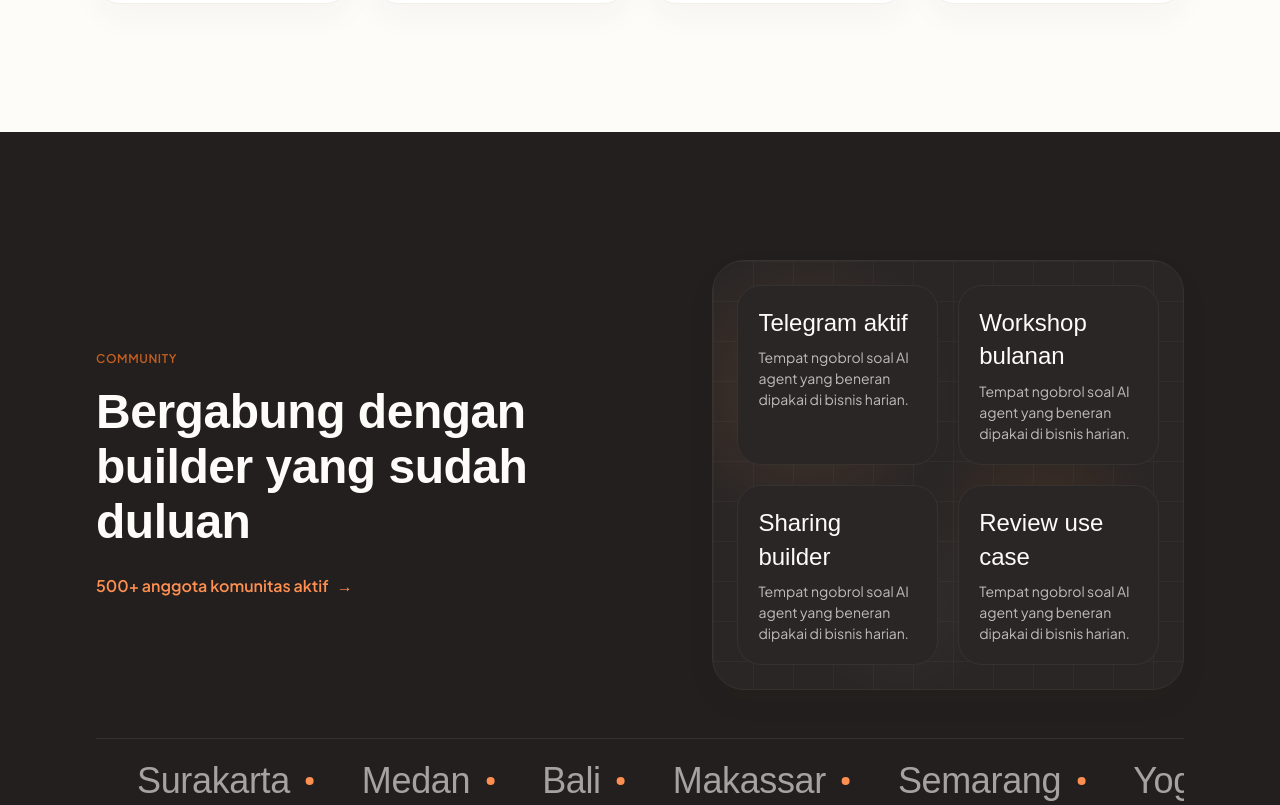
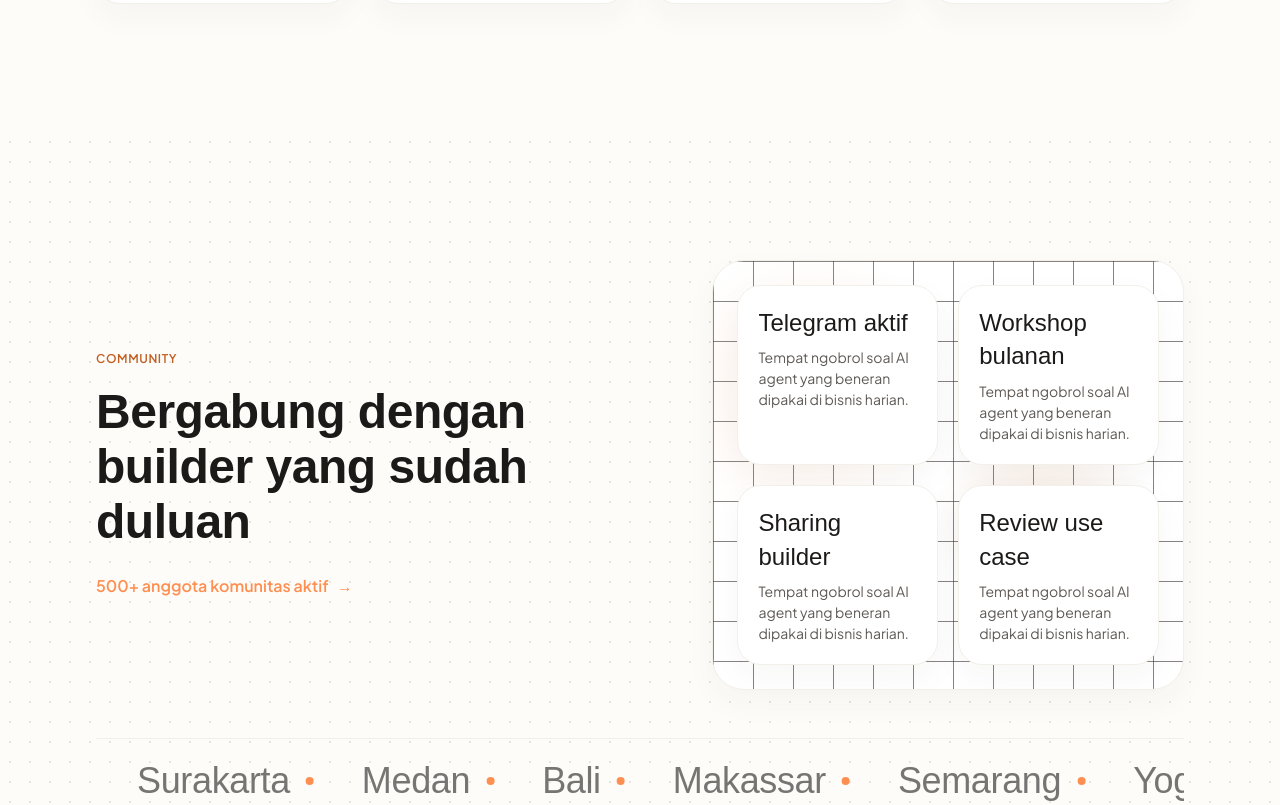
Before and after one commit to lucacadalora/community.clawnesia.id, a Next.js app: page / in a window 1280 px wide. Shown: the part 1963-2768 px from the top of the page. Built offline with nearby package versions, Linux system fonts and the light colour scheme; a web font is replaced by a local one.

Commit message:
feat: all-light mode — removed all dark sections, fully warm cream/white

```diff
--- a/src/components/CommunityMap.tsx
+++ b/src/components/CommunityMap.tsx
@@ -18,12 +18,12 @@ const cities = [
 
 export function CommunityMap() {
   return (
-    <section className="section-shell bg-slate text-cream">
+    <section className="section-shell bg-cream dot-pattern">
       <div className="section-inner-wide">
         <div className="grid gap-10 lg:grid-cols-[1.1fr_0.9fr] lg:items-center">
           <ScrollReveal className="min-w-0">
             <p className="eyebrow">Community</p>
-            <h2 className="mt-4 font-heading text-h3 font-semibold text-cream md:text-h2">
+            <h2 className="mt-4 font-heading text-h3 font-semibold text-carbon md:text-h2">
               Bergabung dengan builder yang sudah duluan
             </h2>
             <a
@@ -36,17 +36,17 @@ export function CommunityMap() {
           </ScrollReveal>
 
           <ScrollReveal delay={0.1} className="min-w-0">
-            <div className="grid-overlay relative w-full max-w-full overflow-hidden rounded-[32px] border border-[#363230] bg-slate-card p-6 shadow-card">
+            <div className="grid-overlay relative w-full max-w-full overflow-hidden rounded-[32px] border border-sand bg-cream-card shadow-card p-6 shadow-card">
               <div className="absolute inset-0 bg-[radial-gradient(circle_at_20%_30%,rgba(255,143,80,0.12),transparent_30%),radial-gradient(circle_at_70%_60%,rgba(194,94,32,0.12),transparent_26%),radial-gradient(circle_at_40%_80%,rgba(255,255,255,0.04),transparent_22%)]" />
               <div className="relative grid gap-5 md:grid-cols-2">
                 {["Telegram aktif", "Workshop bulanan", "Sharing builder", "Review use case"].map(
                   (item) => (
                     <div
                       key={item}
-                      className="rounded-[24px] border border-[#363230] bg-slate-card p-5"
+                      className="rounded-[24px] border border-sand bg-cream-card shadow-card p-5"
                     >
-                      <p className="font-heading text-h5 text-cream">{item}</p>
-                      <p className="mt-2 text-body-sm text-cream/70">
+                      <p className="font-heading text-h5 text-carbon">{item}</p>
+                      <p className="mt-2 text-body-sm text-stone">
                         Tempat ngobrol soal AI agent yang beneran dipakai di bisnis harian.
                       </p>
                     </div>
@@ -59,8 +59,8 @@ export function CommunityMap() {
 
         <div className="mt-12">
           <Marquee
-            className="border-y border-[#363230] py-5"
-            trackClassName="font-heading text-h4 text-cream/60 md:text-h3"
+            className="border-y border-sand py-5"
+            trackClassName="font-heading text-h4 text-carbon/60 md:text-h3"
             items={cities.map((city) => (
               <span key={city} className="inline-flex items-center gap-4">
                 <span>{city}</span>
--- a/src/components/Footer.tsx
+++ b/src/components/Footer.tsx
@@ -2,14 +2,14 @@ const footerLinks = ["Privacy", "Terms", "Instagram", "TikTok", "WhatsApp"];
 
 export function Footer() {
   return (
-    <footer className="section-shell bg-slate pb-12 pt-24 text-cream">
+    <footer className="section-shell bg-sand pb-12 pt-24 text-carbon">
       <div className="section-inner">
         <div className="grid gap-10 md:grid-cols-2 lg:grid-cols-4">
           <div>
-            <a href="#" className="font-heading text-h5 text-cream">
+            <a href="#" className="font-heading text-h5 text-carbon">
               Clawnesia Build
             </a>
-            <p className="mt-4 max-w-xs text-body-sm text-cream/70">
+            <p className="mt-4 max-w-xs text-body-sm text-stone">
               Komunitas builder Indonesia untuk deploy AI agents yang bekerja buat bisnis nyata.
             </p>
           </div>
@@ -19,7 +19,7 @@ export function Footer() {
             </p>
             <div className="mt-4 space-y-3">
               {footerLinks.slice(0, 2).map((link) => (
-                <a key={link} href="#" className="block text-body-sm text-cream/70 hover:text-primary">
+                <a key={link} href="#" className="block text-body-sm text-stone hover:text-primary">
                   {link}
                 </a>
               ))}
@@ -31,7 +31,7 @@ export function Footer() {
             </p>
             <div className="mt-4 space-y-3">
               {footerLinks.slice(2, 5).map((link) => (
-                <a key={link} href="#" className="block text-body-sm text-cream/70 hover:text-primary">
+                <a key={link} href="#" className="block text-body-sm text-stone hover:text-primary">
                   {link}
                 </a>
               ))}
@@ -41,7 +41,7 @@ export function Footer() {
             <p className="font-ui text-caption uppercase tracking-eyebrow text-terracotta">
               Copyright
             </p>
-            <p className="mt-4 text-body-sm text-cream/70">© 2026 Clawnesia Build</p>
+            <p className="mt-4 text-body-sm text-stone">© 2026 Clawnesia Build</p>
           </div>
         </div>
       </div>
--- a/src/components/JoinCTA.tsx
+++ b/src/components/JoinCTA.tsx
@@ -11,14 +11,14 @@ const links = [
 
 export function JoinCTA() {
   return (
-    <section id="join" className="section-shell bg-slate text-cream">
+    <section id="join" className="section-shell bg-sand">
       <div className="section-inner">
-        <ScrollReveal className="w-full max-w-full overflow-hidden rounded-[32px] border border-[#363230] bg-[radial-gradient(circle_at_top,rgba(255,143,80,0.16),transparent_40%),radial-gradient(circle_at_bottom,rgba(194,94,32,0.12),transparent_45%),#2A2625] p-6 text-center shadow-card sm:p-8 md:p-12">
+        <ScrollReveal className="w-full max-w-full overflow-hidden rounded-[32px] border border-sand bg-cream-card p-6 text-center shadow-card sm:p-8 md:p-12">
           <p className="eyebrow">Join</p>
-          <h2 className="mt-4 font-heading text-h3 font-semibold text-cream md:text-h2">
+          <h2 className="mt-4 font-heading text-h3 font-semibold text-carbon md:text-h2">
             Gabung Komunitas Kami
           </h2>
-          <p className="mx-auto mt-4 max-w-2xl text-body text-cream/70 md:text-body-lg">
+          <p className="mx-auto mt-4 max-w-2xl text-body text-stone md:text-body-lg">
             Masuk ke channel tempat builder Indonesia sharing workflow, template, dan use case AI agent yang benar-benar kepakai.
           </p>
           <div className="mt-8 flex w-full max-w-full flex-col items-stretch justify-center gap-3 md:flex-row md:items-center md:gap-4">
--- a/src/components/ValueProp.tsx
+++ b/src/components/ValueProp.tsx
@@ -22,7 +22,7 @@ const personas = [
     title: "Freelancer & Agency",
     description:
       "Satu AI agent bisa handle pekerjaan 3 asisten virtual untuk tim kamu.",
-    accent: "bg-slate text-cream",
+    accent: "bg-sand text-carbon",
     icon: "💼",
   },
   {
```
